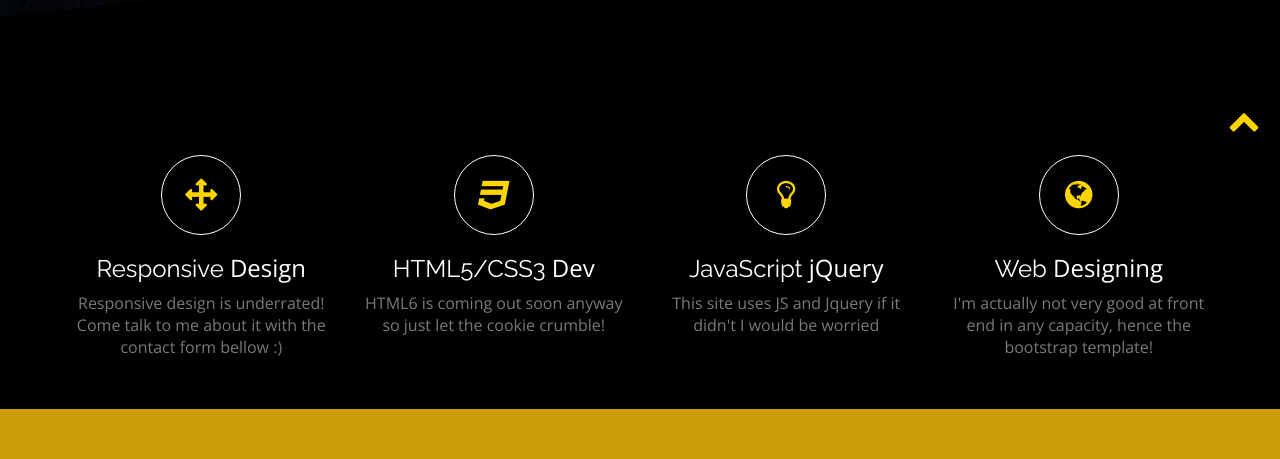
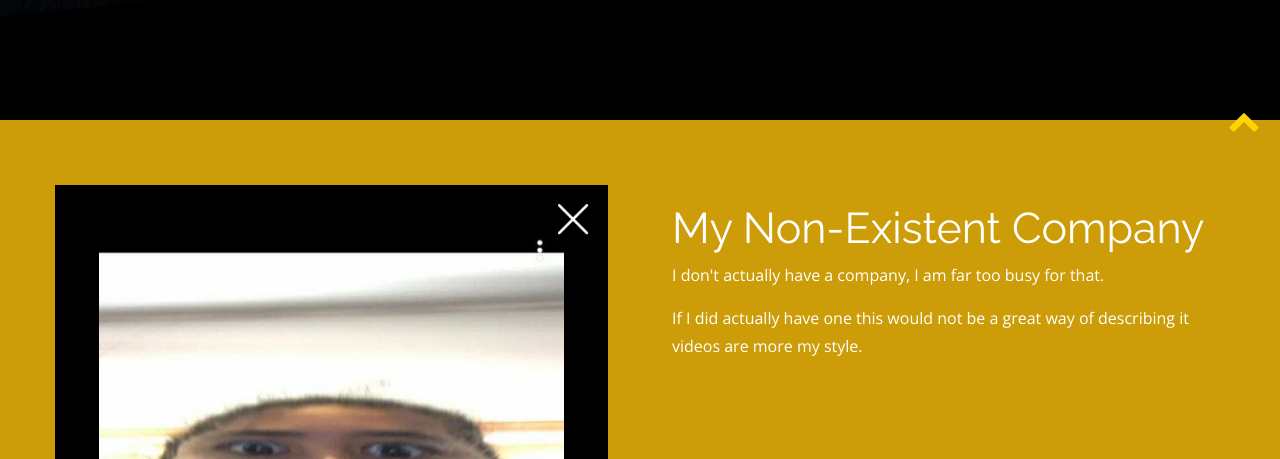
Before and after one commit to petethepossum/petethepossum.github.io, a plain HTML site: page index.html in a window 1280 px wide. Shown: the part 640-1099 px from the top of the page. Drawn offline with nearby package versions, Linux system fonts and the light colour scheme.

Commit message:
Removed extra info

```diff
--- a/index.html
+++ b/index.html
@@ -62,40 +62,6 @@ Donate to remove backlink form the site
     </div>
   </div>
 </section>
-<section id="services" class="page-section colord">
-  <div class="container">
-    <div class="row">
-      <!-- item -->
-      <div class="col-md-3 text-center"> <i class="fa fa-arrows fa-2x circle"></i>
-        <h3>Responsive <span class="id-color">Design</span></h3>
-        <p>Responsive design is underrated! Come talk to me about it with the contact form bellow :)</p>
-      </div>
-      <!-- end: -->
-
-      <!-- item -->
-      <div class="col-md-3 text-center"> <i class="fa fa-css3 fa-2x circle"></i>
-        <h3>HTML5/CSS3 <span class="id-color">Dev</span></h3>
-        <p>HTML6 is coming out soon anyway so just let the cookie crumble!</p>
-      </div>
-      <!-- end: -->
-
-      <!-- item -->
-      <div class="col-md-3 text-center"> <i class="fa fa-lightbulb-o fa-2x circle"></i>
-        <h3>JavaScript <span class="id-color">jQuery</span></h3>
-        <p>This site uses JS and Jquery if it didn't I would be worried</p>
-      </div>
-      <!-- end: -->
-
-      <!-- item -->
-      <div class="col-md-3 text-center"> <i class="fa fa-globe fa-2x circle"></i>
-        <h3>Web <span class="id-color">Designing</span></h3>
-        <p>I'm actually not very good at front end in any capacity, hence the bootstrap template!</p>
-      </div>
-      <!-- end:-->
-    </div>
-  </div>
-  <!--/.container-->
-</section>
 <section id="aboutUs">
   <div class="container">
     <div class="row feature design">
@@ -153,7 +119,7 @@ Donate to remove backlink form the site
 <section class="copyright">
   <div class="container">
     <div class="row">
-      <div class="col-sm-12 text-center"> Copyright 2014 | All Rights Reserved -- Template by <a href="http://webThemez.com">WebThemez.com</a> </div>
+      <div class="col-sm-12 text-center"> Copyright 2020 | All Rights Reserved -- Template by <a href="http://webThemez.com">WebThemez.com</a> </div>
     </div>
     <!-- / .row -->
   </div>
```
